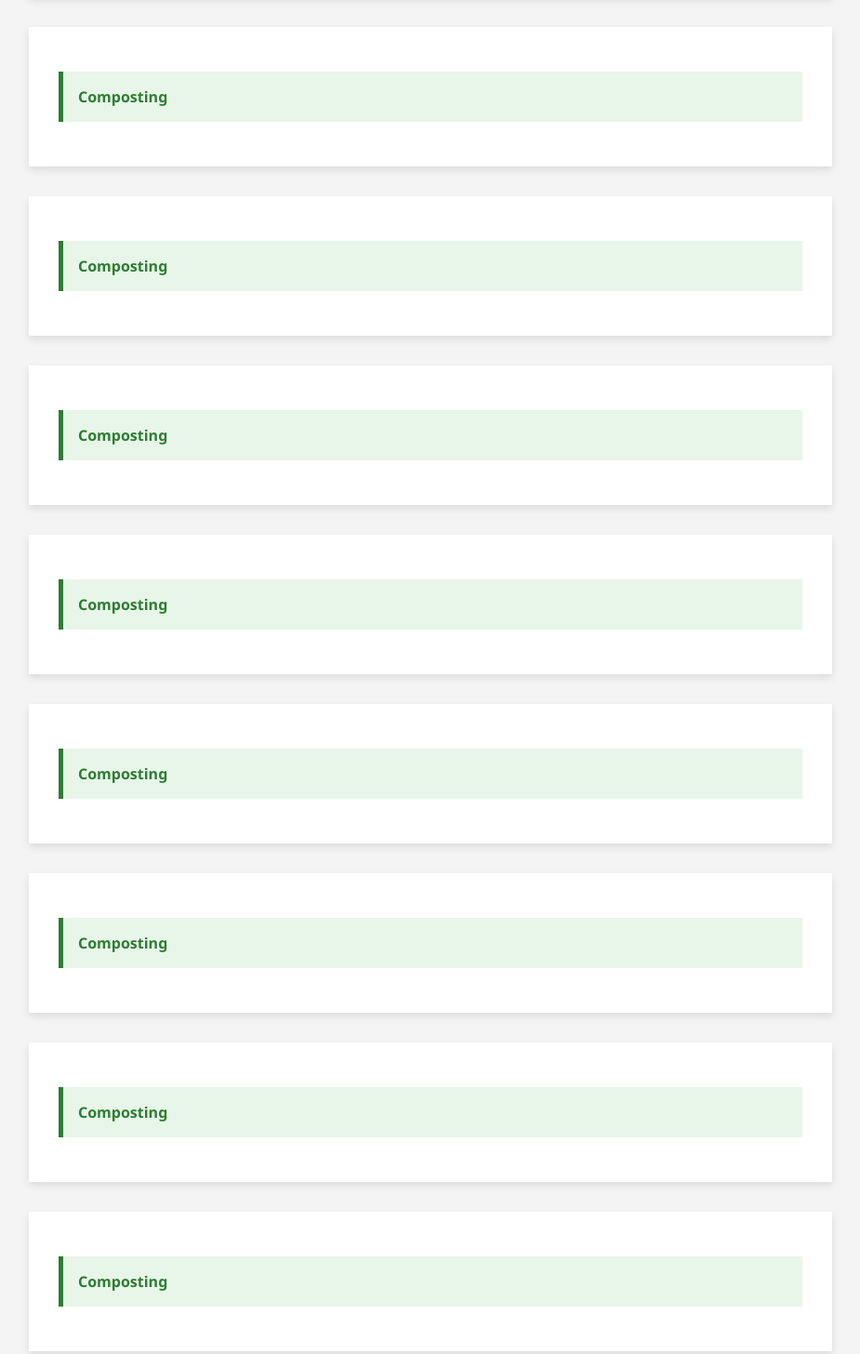
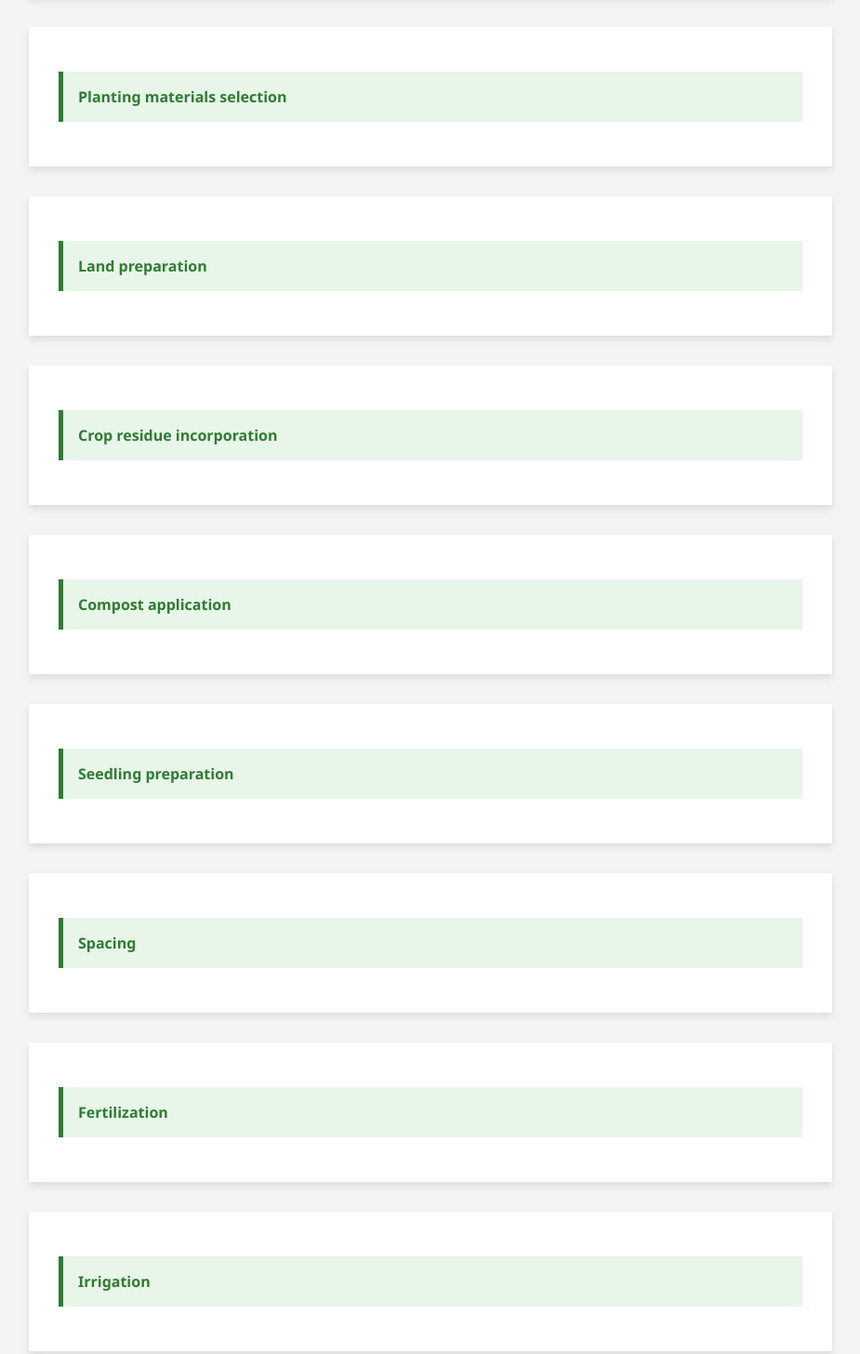
Before and after one commit to Snjine/PK-Farm, a plain HTML site: page plans/index.html in a window 1280 px wide. Shown: the part 1055-2511 px from the top of the page at 93% size, without its empty margins (177-1102 px from the left). Drawn offline with Linux system fonts and the light colour scheme; files whose address does not match are found by name.

Commit message:
Updates & Creations

```diff
--- a/plans/index.html
+++ b/plans/index.html
@@ -90,63 +90,63 @@
 
     <div class="container">
         <ul>
-          <li><a href="planting-materials-selection.html">Composting</a></li>
+          <li><a href="planting-materials-selection.html">Planting materials selection</a></li>
 
         </ul>
     </div>
 
     <div class="container">
       <ul>
-        <li><a href="land-preparation.html">Composting</a></li>
+        <li><a href="land-preparation.html">Land preparation</a></li>
 
       </ul>
     </div>
 
     <div class="container">
       <ul>
-        <li><a href="crop-residue-incorporation.html">Composting</a></li>
+        <li><a href="crop-residue-incorporation.html">Crop residue incorporation</a></li>
 
       </ul>
     </div>
 
     <div class="container">
       <ul>
-        <li><a href="compost-application.html">Composting</a></li>
+        <li><a href="compost-application.html">Compost application</a></li>
 
       </ul>
     </div>
 
     <div class="container">
       <ul>
-        <li><a href="seedling-preparation.html">Composting</a></li>
+        <li><a href="seedling-preparation.html">Seedling preparation</a></li>
 
       </ul>
     </div>
 
     <div class="container">
       <ul>
-        <li><a href="spacing.html">Composting</a></li>
+        <li><a href="spacing.html">Spacing</a></li>
 
       </ul>
     </div>
 
     <div class="container">
       <ul>
-        <li><a href="fertilization.html">Composting</a></li>
+        <li><a href="fertilization.html">Fertilization</a></li>
 
       </ul>
     </div>
 
     <div class="container">
       <ul>
-        <li><a href="irrigation.html">Composting</a></li>
+        <li><a href="irrigation.html">Irrigation</a></li>
 
       </ul>
     </div>
 
     <div class="container">
       <ul>
-        <li><a href="weeding.html">Composting</a></li>
+        <li><a href="weeding.html">Weeding</a></li>
 
       </ul>
     </div>
```
